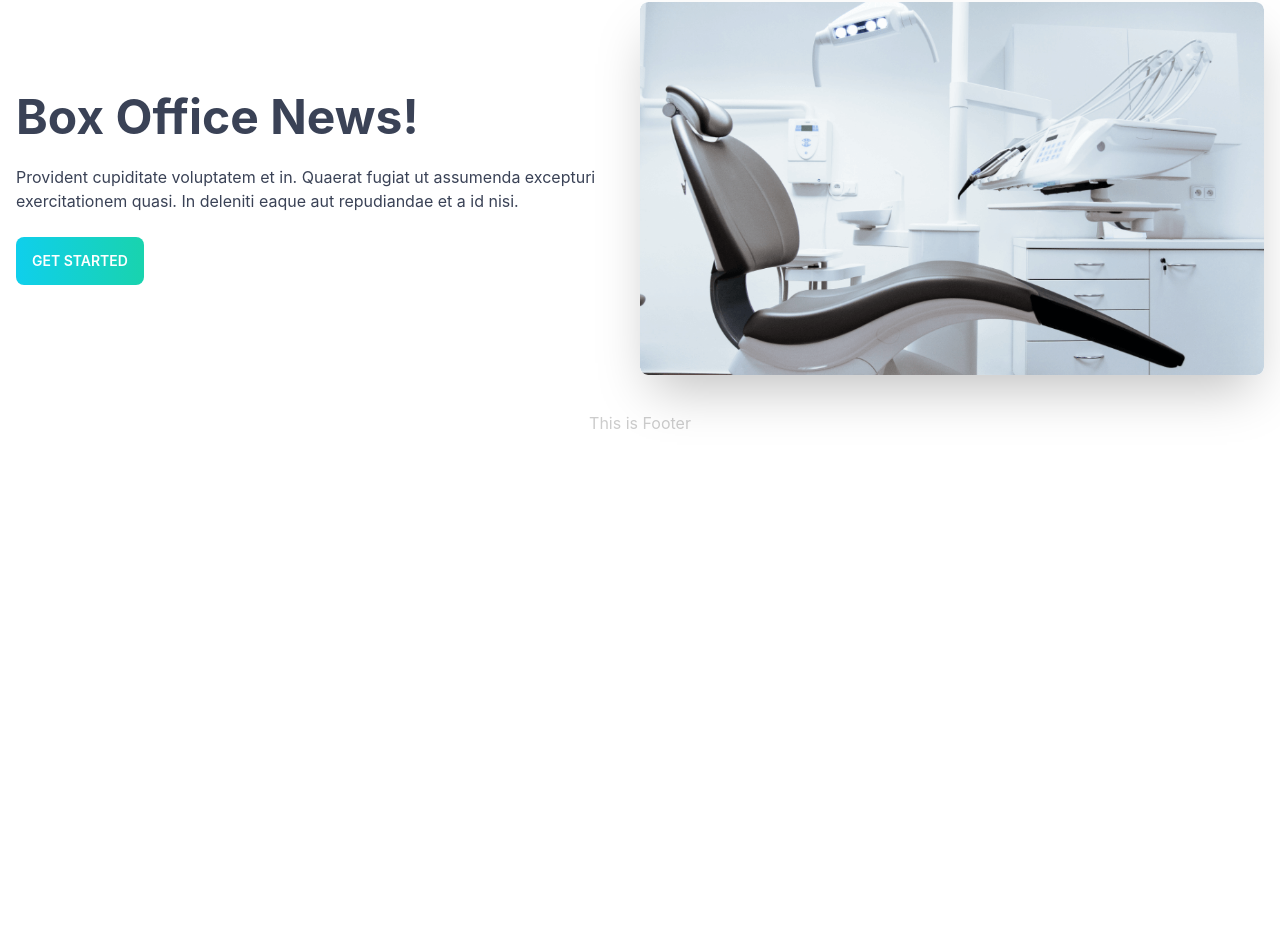
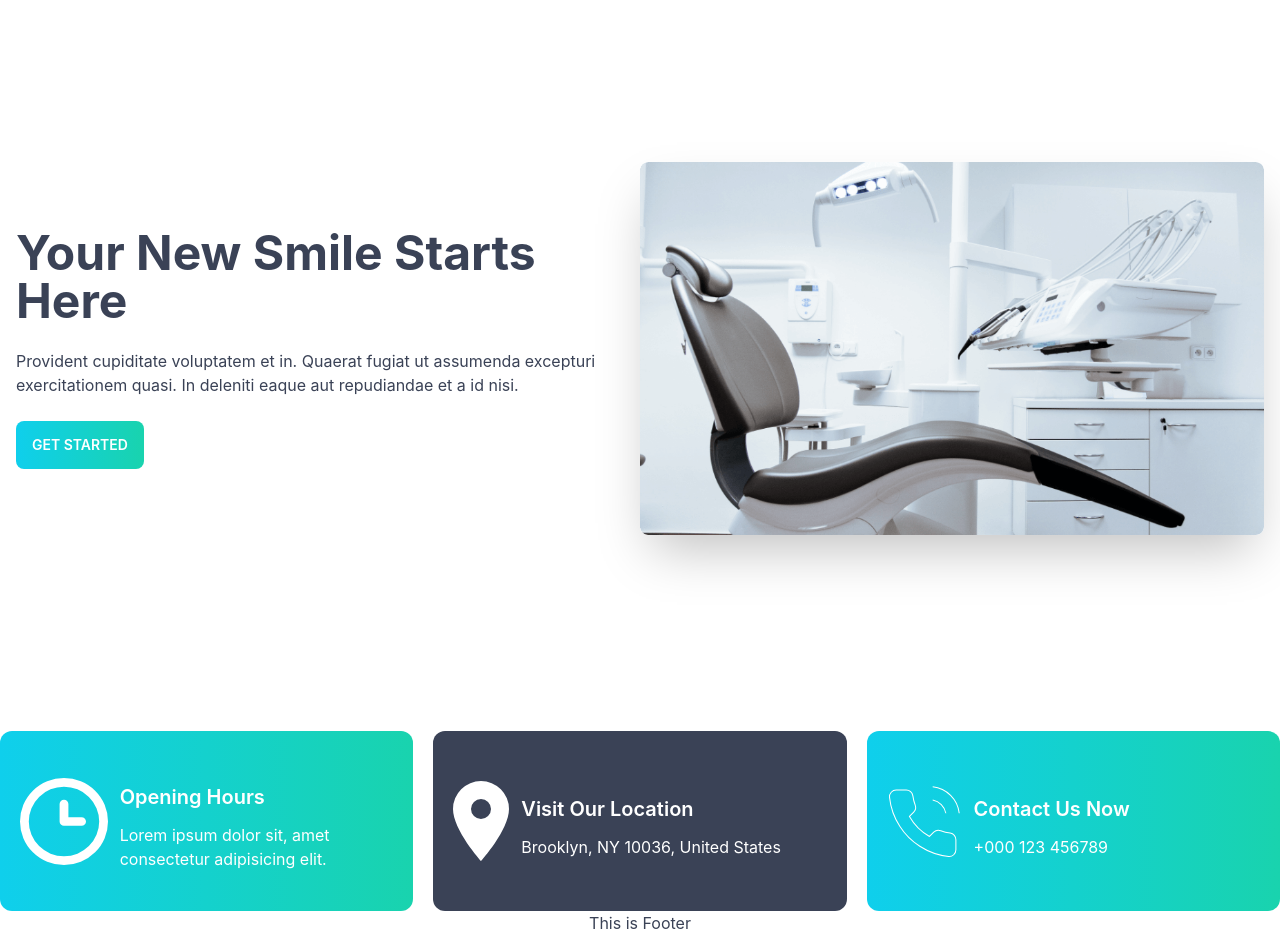
Before and after one commit to mahin-wd/doctors-panel-client, a React (Create React App) app: page / in a window 1280 px wide. Shown: the part 98-1033 px from the top of the page. Before the commit the page ends 800 px from the top, so only its background shows below. Built offline with nearby package versions, Linux system fonts and the light colour scheme.

Commit message:
added info cards

```diff
--- a/src/App.js
+++ b/src/App.js
@@ -4,7 +4,7 @@ import './App.css';
 
 function App() {
   return (
-    <div className="App max-w-[1440px] mx-auto">
+    <div className="App max-w-[1440px] mx-auto text-accent">
       <RouterProvider  router={router}/>
     </div>
   );
--- a/src/Pages/Home/Banner/Banner.js
+++ b/src/Pages/Home/Banner/Banner.js
@@ -3,18 +3,16 @@ import chair from '../../../assets/images/chair.png'
 
 const Banner = () => {
     return (
-        <div className='bg-img'>
-            <div className="hero bg-base-100">
+            <div className="hero bg-base-100 my-40">
                 <div className="hero-content flex-col lg:flex-row-reverse">
                     <img src={chair} className=" w-1/2 rounded-lg shadow-2xl my-5" alt="" />
                     <div className='text-start'>
-                        <h1 className="text-5xl font-bold text-accent">Box Office News!</h1>
+                        <h1 className="text-5xl font-bold text-accent">Your New Smile Starts Here</h1>
                         <p className="py-6 text-accent">Provident cupiditate voluptatem et in. Quaerat fugiat ut assumenda excepturi exercitationem quasi. In deleniti eaque aut repudiandae et a id nisi.</p>
                         <button className="btn bg-gradient-to-r from-primary to-secondary border-none text-white">Get Started</button>
                     </div>
                 </div>
             </div>
-        </div>
     );
 };
 
--- a/src/Pages/Home/Home/Home.js
+++ b/src/Pages/Home/Home/Home.js
@@ -1,10 +1,12 @@
 import React from 'react';
 import Banner from '../Banner/Banner';
+import Info from '../Info/Info';
 
 const Home = () => {
     return (
         <div>
             <Banner />
+            <Info />
         </div>
     );
 };
--- /dev/null
+++ b/src/Pages/Home/Info/Info.js
@@ -0,0 +1,34 @@
+import React from 'react';
+import clock from '../../../assets/icons/clock.svg'
+import phone from '../../../assets/icons/phone.svg'
+import marker from '../../../assets/icons/marker.svg'
+
+const Info = () => {
+    return (
+        <div className='grid grid-cols-1 md:grid-cols-2 lg:grid-cols-3 gap-5'>
+            <div className='bg-gradient-to-r from-primary to-secondary border-none text-white flex items-center w-full py-10 px-5 rounded-xl'>
+                <img src={clock} alt="" />
+                <div className='text-start ml-3'>
+                    <h2 className="text-xl font-semibold my-3">Opening Hours</h2>
+                    <p className="">Lorem ipsum dolor sit, amet consectetur adipisicing elit.</p>
+                </div>
+            </div>
+            <div className='bg-accent border-none text-white flex items-center w-full py-10 px-5 rounded-xl'>
+                <img src={marker} alt="" />
+                <div className='text-start ml-3'>
+                    <h2 className="text-xl font-semibold my-3">Visit Our Location</h2>
+                    <p className="">Brooklyn, NY 10036, United States</p>
+                </div>
+            </div>
+            <div className='bg-gradient-to-r from-primary to-secondary border-none text-white flex items-center w-full py-10 px-5 rounded-xl'>
+                <img src={phone} alt="" />
+                <div className='text-start ml-3'>
+                    <h2 className="text-xl font-semibold my-3">Contact Us Now</h2>
+                    <p className="">+000 123 456789</p>
+                </div>
+            </div>
+        </div>
+    );
+};
+
+export default Info;
```
